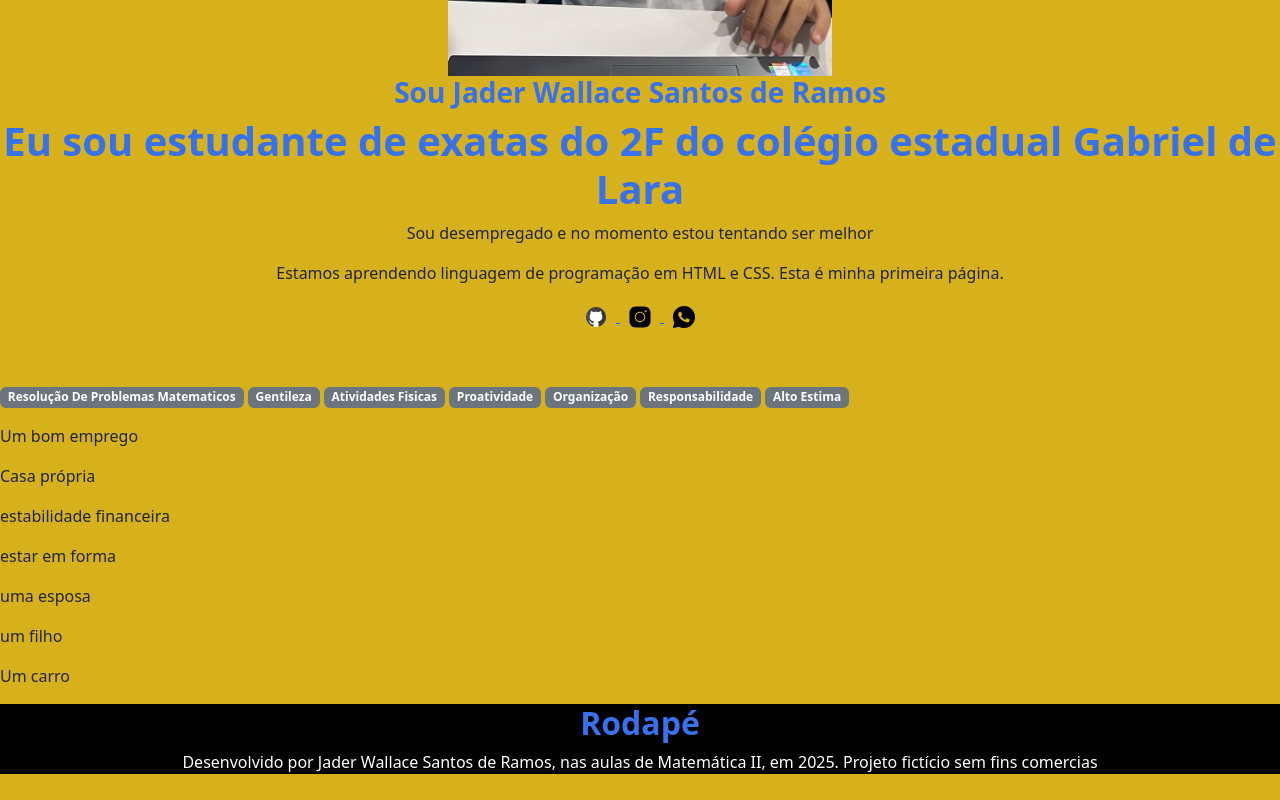
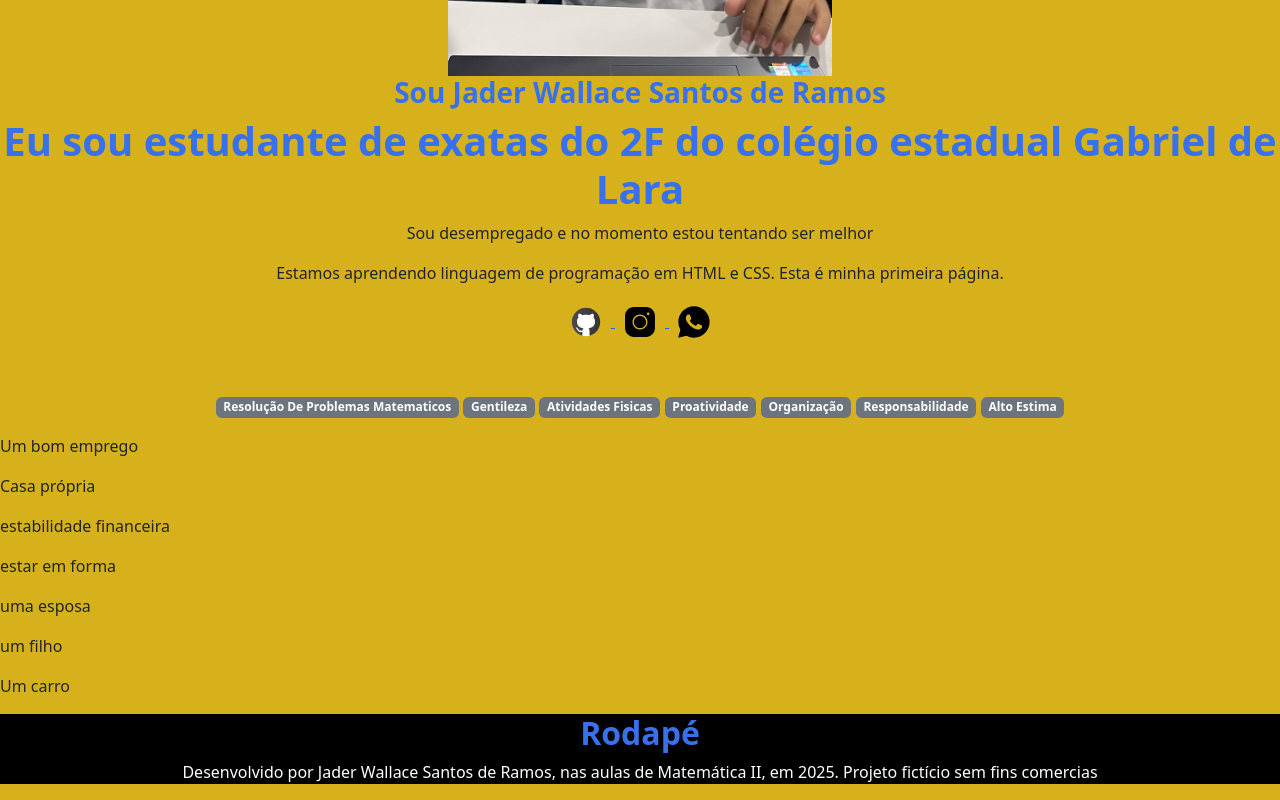
Before and after one commit to Jader-code/segundo-repository, a plain HTML site: page index.html in a window 1280 px wide. Shown: the part 603-1403 px from the top of the page. Drawn offline with nearby package versions, Linux system fonts and the light colour scheme.

Commit message:
aula 16/04

```diff
--- a/index.html
+++ b/index.html
@@ -37,7 +37,7 @@
 </section>
 
 <section id="minhasHabilidades">
-    <div>
+    <div class="container text-center">
         <p class="badge bg-secondary" >Resolução De Problemas Matematicos</p>
         <p class="badge bg-secondary" >Gentileza</p>
         <p class="badge bg-secondary" >Atividades Fisicas</p>
--- a/style.css
+++ b/style.css
@@ -21,7 +21,7 @@ body {
 }
 
 .estudante-ícone {
-    width: 40px;
+    width: 50px;
     padding: 4px 8px;
 }
 
```
